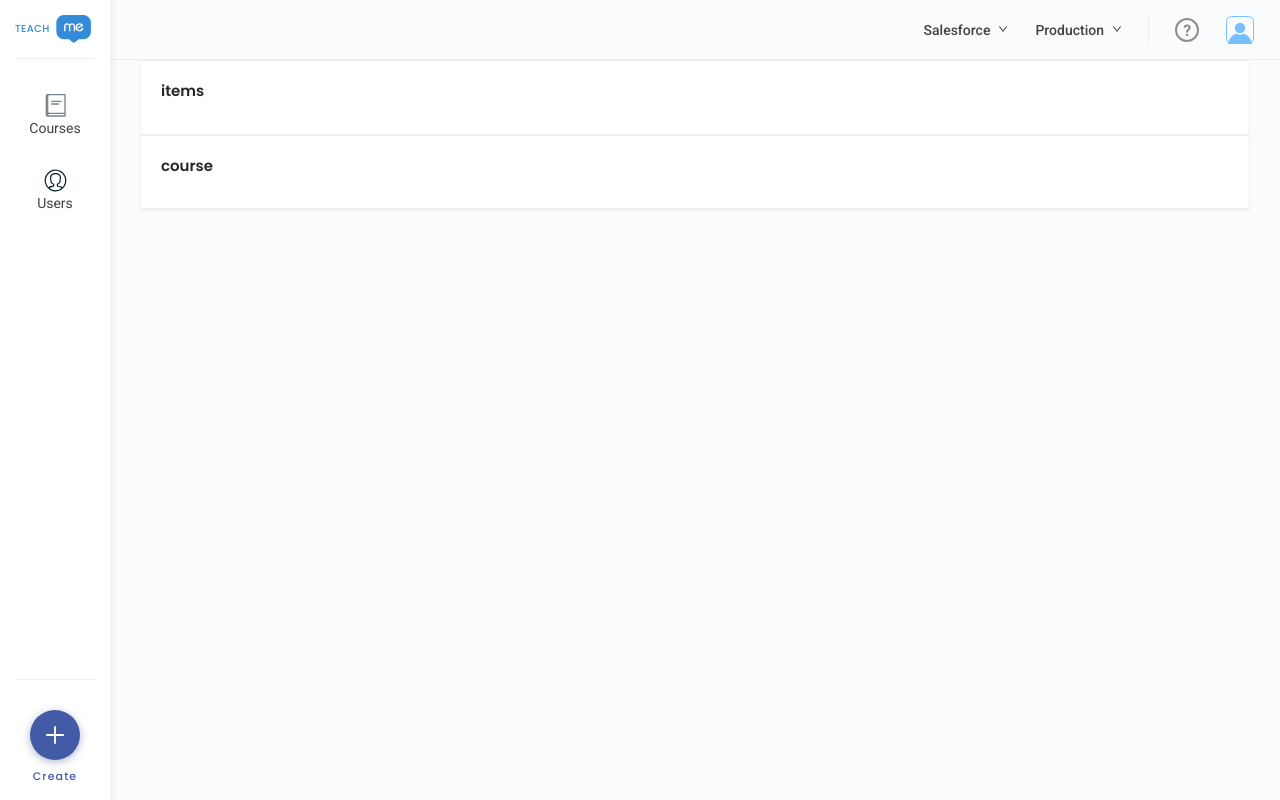
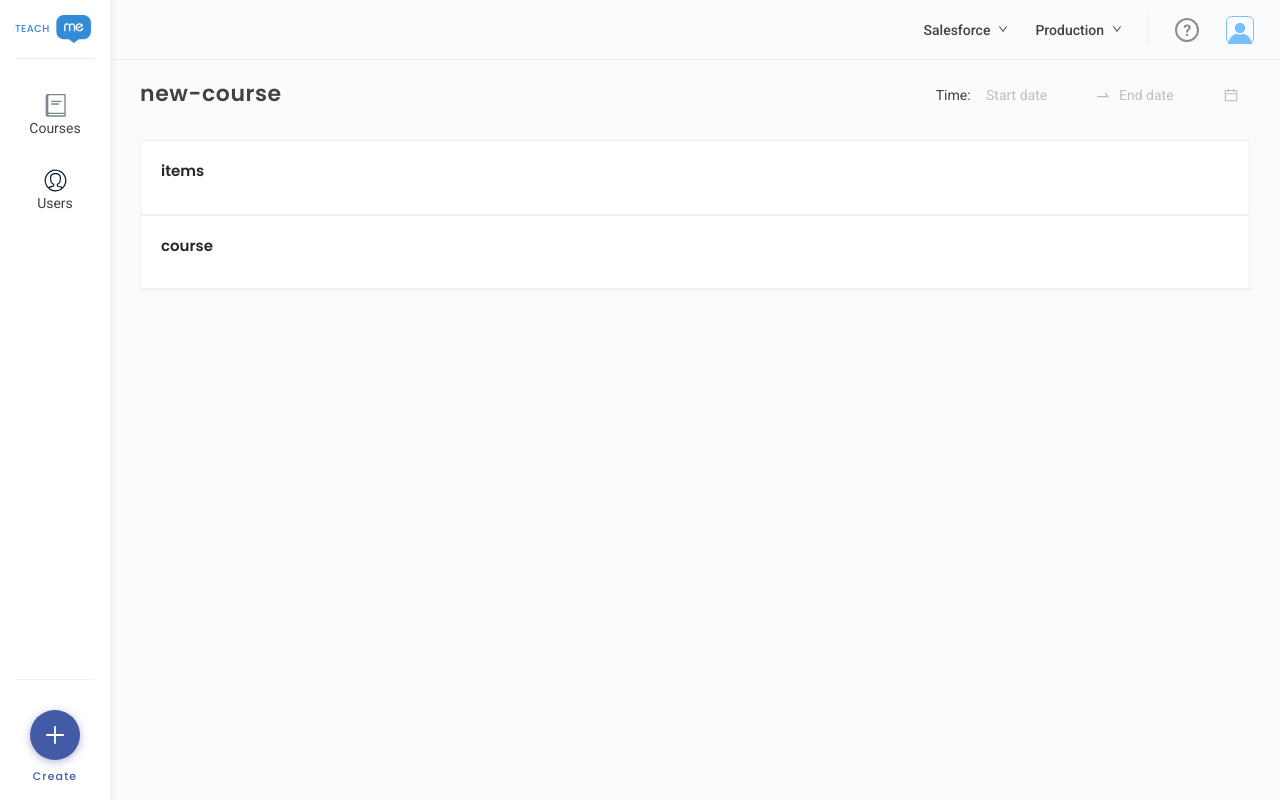
Before and after one commit to delta94/teachme-admin, a React (Create React App) app: page /course-editor/new in a window 1280 px wide. Built offline with nearby package versions, Linux system fonts and the light colour scheme.

Commit message:
Fixing PR

```diff
--- a/src/components/Screen/CourseEditorScreen/index.tsx
+++ b/src/components/Screen/CourseEditorScreen/index.tsx
@@ -1,11 +1,11 @@
 import React, { ReactElement } from 'react';
-// import CourseScreenHeader from '../'
 import WMCard from '../../common/WMCard';
+import ScreenHeader from '../../common/ScreenHeader';
 
 export default function CourseEditorScreen(): ReactElement {
   return (
     <>
-      {/* <CourseScreenHeader  /> */}
+      <ScreenHeader title="new-course" />
       <WMCard title="items" />
       <WMCard title="course" />
     </>
--- a/src/components/Screen/index.tsx
+++ b/src/components/Screen/index.tsx
@@ -22,6 +22,9 @@ export default function Screen(): ReactElement {
           <EditorCourseScreen />
         </Route>
         <Route path="/">
+          <Redirect to="/course-editor/new" />
+        </Route>
+        <Route path="/">
           <Redirect to={COURSES_ROUTE.path} />
         </Route>
       </Switch>
```
